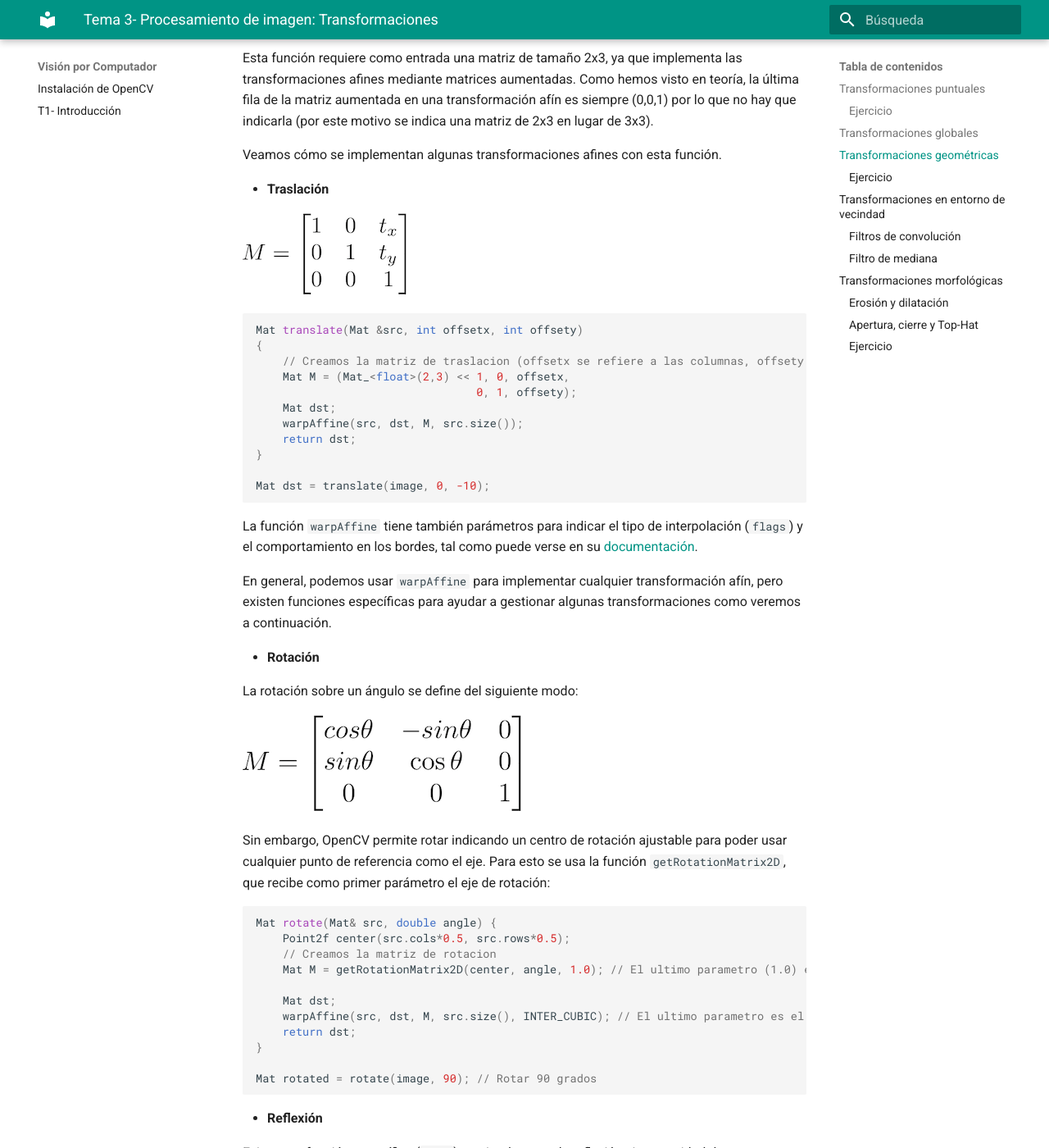
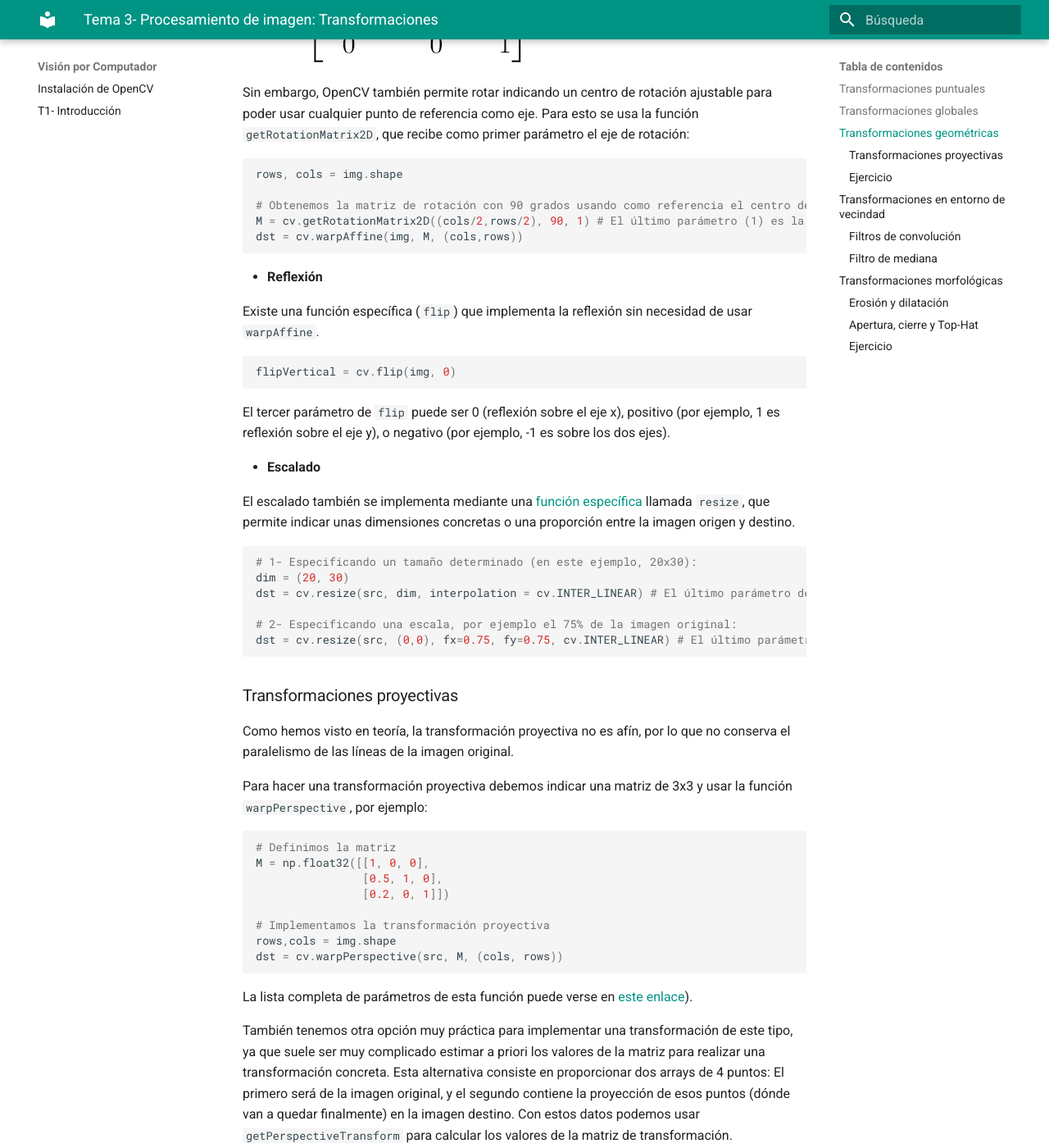
Before and after one commit to pertusa/VisionPorComputador, an MkDocs documentation site: the page built from docs/transformaciones.md, in a window 1280 px wide and 1400 px high, scrolled down 3019 px. Shown: the whole window at 82% size. Built offline with MkDocs 1.6.1 and Material for MkDocs 9.7.7, drawn with Linux system fonts in a browser that asks for light colours; some of the changed text lies outside the part shown.

Commit message:
T3 updated

````diff
--- a/docs/transformaciones.md
+++ b/docs/transformaciones.md
@@ -37,9 +37,9 @@ También podemos umbralizar una imagen en escala de grises mediante la función
 dst = cv.threshold(src, 128, 255, cv.THRESH_BINARY)
 ```
 
-El último parámetro es el tipo de umbralización. En OpenCV tenemos 5 tipos de umbralización que pueden consultarse [aquí](https://docs.opencv.org/master/d7/d4d/tutorial_py_thresholding.html), aunque el valor más usado es `CV_THRESH_BINARY` (umbralización binaria).
+El último parámetro es el tipo de umbralización. En OpenCV tenemos 5 tipos de umbralización que pueden consultarse [aquí](https://docs.opencv.org/master/d7/d4d/tutorial_py_thresholding.html), aunque el valor más usado es `cv.THRESH_BINARY` (umbralización binaria).
 
-Este método sólo funciona con imágenes en escala de grises. Para umbralizar imágenes en color, OpenCV ofrece la función `inrange`. Dada una imagen en 3 canales, esta función devuelve otra imagen de un canal que contiene en blanco aquellos píxeles que están en un determinado rango, y en negro los que quedan fuera del mismo. Por tanto, puede usarse para realizar una segmentación básica por color, tal como veremos en detalle en el tema 5.
+Este método sólo funciona con imágenes en escala de grises. Para umbralizar imágenes en color, OpenCV ofrece la función `inrange`. Dada una imagen en 3 canales, esta función devuelve otra imagen de un canal que con aquellos píxeles que están en un determinado rango coloreados en blanco, y los que quedan fuera del mismo en negro. Por tanto, puede usarse para realizar una segmentación básica por color, tal como veremos en detalle en el tema 5.
 
 ```python
 # Dejamos en blanco los píxeles que están entre (0,10,20) y (40,40,51)
@@ -49,12 +49,13 @@ dst = cv.inRange(src, (0, 10, 20), (40, 40, 51))
 En OpenCV existen técnicas alternativas de binarización como el umbralizado adaptativo o el método de Otsu, que también veremos en el tema de segmentación porque no se pueden considerar transformaciones puntuales al tener en cuenta los valores de intensidad de los píxeles vecinos.
 
 
-
 ---
 
-<!---- Implementado en python pero en enunciado sigue en C++ porq no tengo claro si quitarlo, mirar el código y decidir ---->
+<!---- CREO QUE MEJOR QUITAR ESTE EJERCICIO ---->
 
 <!----- IMPORTANTE: MIRAR ESTO: https://stackoverflow.com/questions/39308030/how-do-i-increase-the-contrast-of-an-image-in-python-opencv --->
+
+<!----
 
 ### Ejercicio
 
@@ -66,30 +67,18 @@ Haz un programa llamado `bct.py` que reciba 4 parámetros: El nombre de la image
 
 Con este ejemplo, el resultado debería ser como la siguiente imagen:
 
-**Ojo, no sale igual!**
 
 ![Transformaciones brillo contraste](images/transformaciones/bct.jpg)
 
 
 
-<!--- TODO: PONER IMAGEN SALIDA EJEMPLO --->
+TODO: PONER IMAGEN SALIDA EJEMPLO
 
 
-<!---
-Cambiados rangos [0,3] por [0,2] y [0,100] por [-50,50]
---->
 
 El programa debe guardar en un fichero llamado `bct.jpg` (siempre con este mismo nombre) el resultado de ajustar la imagen de entrada con el brillo y contraste indicados. Para hacer pruebas puedes usar valores de _alpha_ en el rango [0,2] y de _beta_ en el rango [-50,50].
 
-Para leer un _float_ o un _int_ en C++ desde los argumentos del programa, puedes usar las funciones _atof_ o _atoi_ respectivamente:
-
-```cpp
-float real = atof(argv[x]);
-int entero = atoi(argv[x]);
-```
-
-
-
+--->
 
 ---
 
@@ -103,41 +92,38 @@ En OpenCV la mayoría de transformaciones geométricas se implementan creando un
 
 Esta función requiere como entrada una matriz de tamaño 2x3, ya que implementa las transformaciones afines mediante matrices aumentadas. Como hemos visto en teoría, la última fila de la matriz aumentada en una transformación afín es siempre (0,0,1) por lo que no hay que indicarla (por este motivo se indica una matriz de 2x3 en lugar de 3x3).
 
-Veamos cómo se implementan algunas transformaciones afines con esta función.
+La función `warpAffine` tiene también parámetros para indicar el tipo de interpolación (`flags`) y el comportamiento en los bordes, tal como puede verse en su [documentación](https://docs.opencv.org/2.4/modules/imgproc/doc/geometric_transformations.html#void%20warpAffine(InputArray%20src,%20OutputArray%20dst,%20InputArray%20M,%20Size%20dsize,%20int%20flags,%20int%20borderMode,%20const%20Scalar&%20borderValue)).
 
-* **Traslación**
+En general, podemos usar `warpAffine` para implementar cualquier transformación afín. Por ejemplo, podríamos implementar la siguiente translación:
 
 ![Matriz de traslación](images/transformaciones/translation.png)
 
-<!---
-WM: removed bs after filas
---->
+Con este código:
 
-<!---
-M=\begin{bmatrix}
-1 & 0 & t_x \\
-0 & 1 & t_y \\
-0 & 0 & 1 \\
-\end{bmatrix}
---->
+```python
+import cv2 as cv
+import numpy as np
 
-```cpp
-Mat translate(Mat &src, int offsetx, int offsety)
-{
-    // Creamos la matriz de traslacion (offsetx se refiere a las columnas, offsety a las filas)
-    Mat M = (Mat_<float>(2,3) << 1, 0, offsetx,
-                                 0, 1, offsety);
-    Mat dst;
-    warpAffine(src, dst, M, src.size());
-    return dst;
-}
+img = cv.imread('lena.jpg', cv.IMREAD_GRAYSCALE)
 
-Mat dst = translate(image, 0, -10);
+# Valores de translación
+tx = 100
+ty = 50
+
+# Definimos la matriz
+M = np.float32([[1, 0, tx],
+                [0, 1, ty]])
+
+# El parámetro flags puede omitirse, por defecto es INTER_LINEAR
+rows,cols = img.shape
+dst = cv.warpAffine(img, M, (cols, rows), flags=cv.INTER_CUBIC)
+
+cv.imshow('translacion', dst)
+cv.waitKey(0)
 ```
 
-La función `warpAffine` tiene también parámetros para indicar el tipo de interpolación (`flags`) y el comportamiento en los bordes, tal como puede verse en su [documentación](https://docs.opencv.org/2.4/modules/imgproc/doc/geometric_transformations.html#void%20warpAffine(InputArray%20src,%20OutputArray%20dst,%20InputArray%20M,%20Size%20dsize,%20int%20flags,%20int%20borderMode,%20const%20Scalar&%20borderValue)).
 
-En general, podemos usar `warpAffine` para implementar cualquier transformación afín, pero existen funciones específicas para ayudar a gestionar algunas transformaciones como veremos a continuación.
+Alternativamente a usar las matrices de transformación afín con `warpAffine` existen funciones específicas para ayudar a gestionar las transformaciones de rotación, reflexión y escalado como veremos a continuación.
 
 * **Rotación**
 
@@ -153,83 +139,70 @@ sin\theta & \cos\theta & 0 \\
 Idea ejercicio próximo curso. Implementar transformación geométrica proyectiva mediante multiplicación de matrices. Una vez calculada la transformación tendrán que copiar todos los puntos <x,y> a su nueva posición en la imagen destino teniendo en cuenta los bordes. OJO: INTERPOLACION PUEDE SER JODIDA
 ---->
 
-La rotación sobre un ángulo se define del siguiente modo:
+La rotación sobre un ángulo se define con la siguiente matriz de transformación:
 
 ![Matriz de rotación](images/transformaciones/rotation.png)
 
-Sin embargo, OpenCV permite rotar indicando un centro de rotación ajustable para poder usar  cualquier punto de referencia como el eje. Para esto se usa la función `getRotationMatrix2D`, que recibe como primer parámetro el eje de rotación:
+Sin embargo, OpenCV también permite rotar indicando un centro de rotación ajustable para poder usar cualquier punto de referencia como eje. Para esto se usa la función `getRotationMatrix2D`, que recibe como primer parámetro el eje de rotación:
 
-```cpp
-Mat rotate(Mat& src, double angle) {
-    Point2f center(src.cols*0.5, src.rows*0.5);
-    // Creamos la matriz de rotacion
-    Mat M = getRotationMatrix2D(center, angle, 1.0); // El ultimo parametro (1.0) es la escala
+```python
+rows, cols = img.shape
 
-    Mat dst;
-    warpAffine(src, dst, M, src.size(), INTER_CUBIC); // El ultimo parametro es el metodo de interpolacion (opcional)
-    return dst;
-}
-
-Mat rotated = rotate(image, 90); // Rotar 90 grados
+# Obtenemos la matriz de rotación con 90 grados usando como referencia el centro de la imagen
+M = cv.getRotationMatrix2D((cols/2,rows/2), 90, 1) # El último parámetro (1) es la escala
+dst = cv.warpAffine(img, M, (cols,rows))
 ```
 
 * **Reflexión**
 
 Existe una función específica (`flip`) que implementa la reflexión sin necesidad de usar `warpAffine`.
 
-```cpp
-Mat dst(src.rows, src.cols, CV_8UC3);
-flip(src, dst, 1);
+```python
+flipVertical = cv.flip(img, 0)
 ```
 
 El tercer parámetro de `flip` puede ser 0 (reflexión sobre el eje x), positivo (por ejemplo, 1 es reflexión sobre el eje y), o negativo (por ejemplo, -1 es sobre los dos ejes).
 
 * **Escalado**
 
-El escalado también se implementa mediante una función específica llamada `resize`, que permite indicar unas dimensiones concretas o una proporción entre la imagen origen y destino.
+El escalado también se implementa mediante una [función específica](https://www.tutorialkart.com/opencv/python/opencv-python-resize-image/) llamada `resize`, que permite indicar unas dimensiones concretas o una proporción entre la imagen origen y destino.
 
-<!---
-WM: tamaños
---->
 
-```cpp
-// Especificando un tamaño determinado:
-resize(src, dst, Size(20,30), CV_INTER_LINEAR); // El ultimo parametro es opcional
 
-// Especificando una escala, por ejemplo 75% de la imagen original:
-resize(src, dst, Size(), 0.75, 0.75, CV_INTER_LINEAR); // El ultimo parametro es opcional
+```python
+# 1- Especificando un tamaño determinado (en este ejemplo, 20x30):
+dim = (20, 30)
+dst = cv.resize(src, dim, interpolation = cv.INTER_LINEAR) # El último parámetro de interpolación es opcional
+
+# 2- Especificando una escala, por ejemplo el 75% de la imagen original:
+dst = cv.resize(src, (0,0), fx=0.75, fy=0.75, cv.INTER_LINEAR) # El último parámetro de interpolación es opcional
 ```
 
-* **Sesgado**
 
-Para realizar un sesgado no hay ninguna función específica, por lo que podemos crear la matriz de transformación y después usar `warpAffine`:
-
-```cpp
-Mat M = (Mat_<float>(2, 3) <<   1, 0, 0,
-                              0.5, 1, 0);
-
-Mat dst;
-warpAffine(src, dst, M , Size(src.cols,src.rows));
-```
-
-* **Proyectiva**
+### Transformaciones proyectivas
 
 Como hemos visto en teoría, la transformación proyectiva no es afín, por lo que no conserva el paralelismo de las líneas de la imagen original.
 
 Para hacer una transformación proyectiva debemos indicar una matriz de 3x3 y usar la función `warpPerspective`, por ejemplo:
 
-```cpp
-Mat M = (Mat_<float>(3, 3) <<   1, 0, 0,
-                              0.5, 1, 0,
-                              0.2, 0, 1);
+```python
+# Definimos la matriz
+M = np.float32([[1, 0, 0],
+                [0.5, 1, 0],
+                [0.2, 0, 1]])
 
-Mat dst;
-warpPerspective(src, dst, M, Size(src.cols,src.rows));
+# Implementamos la transformación proyectiva
+rows,cols = img.shape
+dst = cv.warpPerspective(src, M, (cols, rows))
 ```
 
-La lista completa de parámetros de esta función puede verse en [este enlace](https://docs.opencv.org/2.4/modules/imgproc/doc/geometric_transformations.html#void%20warpPerspective(InputArray%20src,%20OutputArray%20dst,%20InputArray%20M,%20Size%20dsize,%20int%20flags,%20int%20borderMode,%20const%20Scalar&%20borderValue)).
+La lista completa de parámetros de esta función puede verse en [este enlace](https://docs.opencv.org/4.5.2/da/d54/group__imgproc__transform.html#gaf73673a7e8e18ec6963e3774e6a94b87)).
 
-También tenemos otra opción muy práctica para implementar una transformación de este tipo, ya que suele ser muy complicado estimar a priori los valores de la matriz para realizar una transformación concreta. Esta alternativa consiste en proporcionar dos arrays de 4 puntos (`Point2f`): El primero será de la imagen original, y el segundo contiene la proyección de esos puntos (dónde van a quedar finalmente) en la imagen destino, y usar `getPerspectiveTransform` para calcular los valores de la matriz de transformación.
+También tenemos otra opción muy práctica para implementar una transformación de este tipo, ya que suele ser muy complicado estimar a priori los valores de la matriz para realizar una transformación concreta. Esta alternativa consiste en proporcionar dos arrays de 4 puntos: El primero será de la imagen original, y el segundo contiene la proyección de esos puntos (dónde van a quedar finalmente) en la imagen destino. Con estos datos podemos usar `getPerspectiveTransform` para calcular los valores de la matriz de transformación.
+
+<!----
+https://docs.opencv.org/4.5.2/da/d6e/tutorial_py_geometric_transformations.html
+---->
 
 ```cpp
  Point2f inputQuad[4];
````
Also changed, not shown: other parts of docs/transformaciones.md (+1 -1 lines), docs/deteccion.md (+20 -20 lines), docs/imagenvideo.md (+12 -11 lines).
